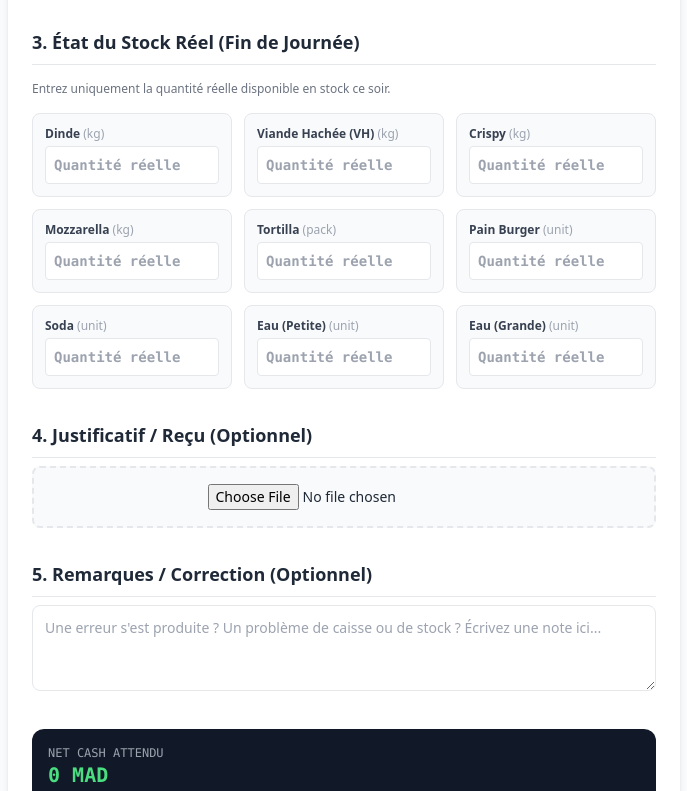
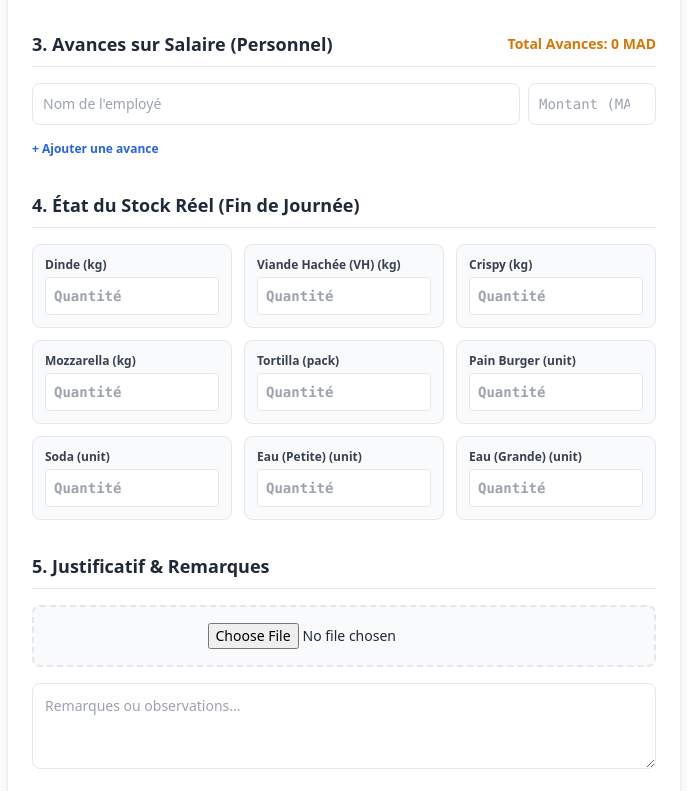
Before and after one commit to elm725/naclos, a Next.js app: page /entry in a window 1280 px wide. Shown: the part 540-1331 px from the top of the page, without its empty margins (296-983 px from the left). Built offline with nearby package versions, Linux system fonts and the light colour scheme; sample sign-in values are in the browser's storage.

Commit message:
Ensure staff advances section is rendered in the entry form

```diff
--- a/components/DailyEntryForm.tsx
+++ b/components/DailyEntryForm.tsx
@@ -3,7 +3,6 @@
 import React, { useState } from 'react';
 import { useRouter } from 'next/navigation';
 
-// Core stock items for Naclos
 const CORE_STOCK_ITEMS = [
   { code: 'dinde', label: 'Dinde', unit: 'kg' },
   { code: 'vh', label: 'Viande Hachée (VH)', unit: 'kg' },
@@ -18,11 +17,10 @@ const CORE_STOCK_ITEMS = [
 
 export default function DailyEntryForm() {
   const router = useRouter();
+  const managerName = 'Tayeb';
 
-  const managerName = 'Tayeb';
   const [grossRevenue, setGrossRevenue] = useState<number | ''>('');
   const [notes, setNotes] = useState('');
-  const [receiptFile, setReceiptFile] = useState<File | null>(null);
   const [receiptImageUrl, setReceiptImageUrl] = useState<string | null>(null);
   const [uploadingReceipt, setUploadingReceipt] = useState(false);
 
@@ -31,7 +29,12 @@ export default function DailyEntryForm() {
     { label: '', amount: '' },
   ]);
 
-  // Stock (Physical Closing Count)
+  // Staff Advances (Avances sur salaire)
+  const [staffAdvances, setStaffAdvances] = useState<{ employeeName: string; amount: number | '' }[]>([
+    { employeeName: '', amount: '' },
+  ]);
+
+  // Stock Counts
   const [stockCounts, setStockCounts] = useState<{ [key: string]: number | '' }>(
     Object.fromEntries(CORE_STOCK_ITEMS.map((item) => [item.code, '']))
   );
@@ -44,6 +47,7 @@ export default function DailyEntryForm() {
     router.push('/');
   };
 
+  // Expense Handlers
   const addExpenseRow = () => setExpenses([...expenses, { label: '', amount: '' }]);
   const removeExpenseRow = (index: number) => setExpenses(expenses.filter((_, i) => i !== index));
   const updateExpense = (index: number, field: 'label' | 'amount', value: any) => {
@@ -52,26 +56,30 @@ export default function DailyEntryForm() {
     setExpenses(updated);
   };
 
+  // Advance Handlers
+  const addAdvanceRow = () => setStaffAdvances([...staffAdvances, { employeeName: '', amount: '' }]);
+  const removeAdvanceRow = (index: number) => setStaffAdvances(staffAdvances.filter((_, i) => i !== index));
+  const updateAdvance = (index: number, field: 'employeeName' | 'amount', value: any) => {
+    const updated = [...staffAdvances];
+    updated[index][field] = value;
+    setStaffAdvances(updated);
+  };
+
   const updateStockCount = (code: string, value: any) => {
     setStockCounts({ ...stockCounts, [code]: value === '' ? '' : Number(value) });
   };
 
-  // Handle Receipt Upload
+  // Receipt Upload
   const handleReceiptUpload = async (e: React.ChangeEvent<HTMLInputElement>) => {
     const file = e.target.files?.[0];
     if (!file) return;
 
-    setReceiptFile(file);
     setUploadingReceipt(true);
-
     const formData = new FormData();
     formData.append('file', file);
 
     try {
-      const res = await fetch('/api/upload-receipt', {
-        method: 'POST',
-        body: formData,
-      });
+      const res = await fetch('/api/upload-receipt', { method: 'POST', body: formData });
       const data = await res.json();
       if (res.ok && data.url) {
         setReceiptImageUrl(data.url);
@@ -86,7 +94,8 @@ export default function DailyEntryForm() {
   };
 
   const totalExpenses = expenses.reduce((sum, exp) => sum + (Number(exp.amount) || 0), 0);
-  const netCash = (Number(grossRevenue) || 0) - totalExpenses;
+  const totalAdvances = staffAdvances.reduce((sum, adv) => sum + (Number(adv.amount) || 0), 0);
+  const netCash = (Number(grossRevenue) || 0) - totalExpenses - totalAdvances;
 
   const handleSubmit = async (e: React.FormEvent) => {
     e.preventDefault();
@@ -104,10 +113,10 @@ export default function DailyEntryForm() {
       notes,
       expenses: expenses
         .filter((exp) => exp.label.trim() !== '' && Number(exp.amount) > 0)
-        .map((exp) => ({
-          label: exp.label,
-          amount: Number(exp.amount),
-        })),
+        .map((exp) => ({ label: exp.label, amount: Number(exp.amount) })),
+      staffAdvances: staffAdvances
+        .filter((adv) => adv.employeeName.trim() !== '' && Number(adv.amount) > 0)
+        .map((adv) => ({ employeeName: adv.employeeName, amount: Number(adv.amount) })),
       inventory: CORE_STOCK_ITEMS.map((item) => ({
         materialCode: item.code,
         materialLabel: item.label,
@@ -123,10 +132,7 @@ export default function DailyEntryForm() {
       });
 
       const data = await res.json();
-
-      if (!res.ok) {
-        throw new Error(data.error || 'Erreur lors de la soumission.');
-      }
+      if (!res.ok) throw new Error(data.error || 'Erreur lors de la soumission.');
 
       setMessage({ type: 'success', text: 'Saisie du jour enregistrée avec succès!' });
     } catch (err: any) {
@@ -205,42 +211,57 @@ export default function DailyEntryForm() {
               className="w-32 p-2.5 border rounded-lg text-sm font-mono outline-none"
             />
             {expenses.length > 1 && (
-              <button
-                type="button"
-                onClick={() => removeExpenseRow(idx)}
-                className="px-3 py-2 text-red-600 hover:bg-red-50 rounded-lg font-bold"
-              >
-                ✕
-              </button>
+              <button type="button" onClick={() => removeExpenseRow(idx)} className="px-3 py-2 text-red-600 hover:bg-red-50 rounded-lg font-bold">✕</button>
             )}
           </div>
         ))}
-
-        <button
-          type="button"
-          onClick={addExpenseRow}
-          className="text-xs font-bold text-blue-600 hover:underline flex items-center gap-1"
-        >
-          + Ajouter une autre dépense
-        </button>
+        <button type="button" onClick={addExpenseRow} className="text-xs font-bold text-blue-600 hover:underline">+ Ajouter une autre dépense</button>
       </section>
 
-      {/* 3. Stock Réel En Fin de Journée */}
+      {/* 3. Avances sur Salaire */}
       <section className="space-y-4">
-        <h3 className="text-lg font-semibold border-b pb-2 text-gray-800">3. État du Stock Réel (Fin de Journée)</h3>
-        <p className="text-xs text-gray-500">Entrez uniquement la quantité réelle disponible en stock ce soir.</p>
+        <div className="flex justify-between items-center border-b pb-2">
+          <h3 className="text-lg font-semibold text-gray-800">3. Avances sur Salaire (Personnel)</h3>
+          <span className="text-sm font-semibold text-amber-600">Total Avances: {totalAdvances} MAD</span>
+        </div>
 
+        {staffAdvances.map((adv, idx) => (
+          <div key={idx} className="flex gap-2 items-center">
+            <input
+              type="text"
+              placeholder="Nom de l'employé"
+              value={adv.employeeName}
+              onChange={(e) => updateAdvance(idx, 'employeeName', e.target.value)}
+              className="flex-1 p-2.5 border rounded-lg text-sm outline-none"
+            />
+            <input
+              type="number"
+              min="0"
+              placeholder="Montant (MAD)"
+              value={adv.amount}
+              onChange={(e) => updateAdvance(idx, 'amount', e.target.value === '' ? '' : Number(e.target.value))}
+              className="w-32 p-2.5 border rounded-lg text-sm font-mono outline-none"
+            />
+            {staffAdvances.length > 1 && (
+              <button type="button" onClick={() => removeAdvanceRow(idx)} className="px-3 py-2 text-red-600 hover:bg-red-50 rounded-lg font-bold">✕</button>
+            )}
+          </div>
+        ))}
+        <button type="button" onClick={addAdvanceRow} className="text-xs font-bold text-blue-600 hover:underline">+ Ajouter une avance</button>
+      </section>
+
+      {/* 4. Stock Réel */}
+      <section className="space-y-4">
+        <h3 className="text-lg font-semibold border-b pb-2 text-gray-800">4. État du Stock Réel (Fin de Journée)</h3>
         <div className="grid grid-cols-1 sm:grid-cols-2 md:grid-cols-3 gap-3">
           {CORE_STOCK_ITEMS.map((item) => (
             <div key={item.code} className="p-3 border rounded-lg bg-gray-50 space-y-1">
-              <label className="block text-xs font-bold text-gray-700">
-                {item.label} <span className="text-gray-400 font-normal">({item.unit})</span>
-              </label>
+              <label className="block text-xs font-bold text-gray-700">{item.label} ({item.unit})</label>
               <input
                 type="number"
                 min="0"
                 step="0.01"
-                placeholder="Quantité réelle"
+                placeholder="Quantité"
                 value={stockCounts[item.code]}
                 onChange={(e) => updateStockCount(item.code, e.target.value)}
                 className="w-full p-2 border rounded bg-white text-sm font-bold font-mono outline-none focus:ring-2 focus:ring-black"
@@ -250,22 +271,17 @@ export default function DailyEntryForm() {
         </div>
       </section>
 
-      {/* 4. Justificatif / Reçu Photo */}
-      <section className="space-y-2">
-        <h3 className="text-lg font-semibold border-b pb-2 text-gray-800">4. Justificatif / Reçu (Optionnel)</h3>
+      {/* 5. Reçu & Remarques */}
+      <section className="space-y-4">
+        <h3 className="text-lg font-semibold border-b pb-2 text-gray-800">5. Justificatif & Remarques</h3>
         <div className="p-4 border-2 border-dashed rounded-lg text-center bg-gray-50 space-y-2">
           <input type="file" accept="image/*" onChange={handleReceiptUpload} className="text-sm" />
           {uploadingReceipt && <p className="text-xs text-blue-600">Téléchargement en cours...</p>}
-          {receiptImageUrl && <p className="text-xs text-green-600 font-bold">✓ Reçu téléchargé avec succès !</p>}
+          {receiptImageUrl && <p className="text-xs text-green-600 font-bold">✓ Reçu téléchargé !</p>}
         </div>
-      </section>
-
-      {/* 5. Remarques / Correction */}
-      <section className="space-y-2">
-        <h3 className="text-lg font-semibold border-b pb-2 text-gray-800">5. Remarques / Correction (Optionnel)</h3>
         <textarea
           rows={3}
-          placeholder="Une erreur s'est produite ? Un problème de caisse ou de stock ? Écrivez une note ici..."
+          placeholder="Remarques ou observations..."
           value={notes}
           onChange={(e) => setNotes(e.target.value)}
           className="w-full p-3 border rounded-lg text-sm outline-none focus:ring-2 focus:ring-black"
@@ -275,18 +291,17 @@ export default function DailyEntryForm() {
       {/* Summary Box */}
       <div className="bg-gray-900 text-white p-4 rounded-xl flex justify-between items-center font-mono">
         <div>
-          <span className="text-xs text-gray-400 block uppercase">Net Cash Attendu</span>
+          <span className="text-xs text-gray-400 block uppercase">Net Cash Réel Attendu</span>
           <span className="text-xl font-bold text-green-400">{netCash} MAD</span>
         </div>
       </div>
 
-      {/* Submit Button */}
       <button
         type="submit"
         disabled={loading || uploadingReceipt}
         className="w-full py-3.5 bg-black text-white font-bold rounded-xl hover:bg-gray-800 transition disabled:opacity-50 text-base"
       >
-        {loading ? 'Enregistrement en cours...' : 'Soumettre la Clôture du Jour'}
+        {loading ? 'Enregistrement...' : 'Soumettre la Clôture'}
       </button>
     </form>
   );
```
